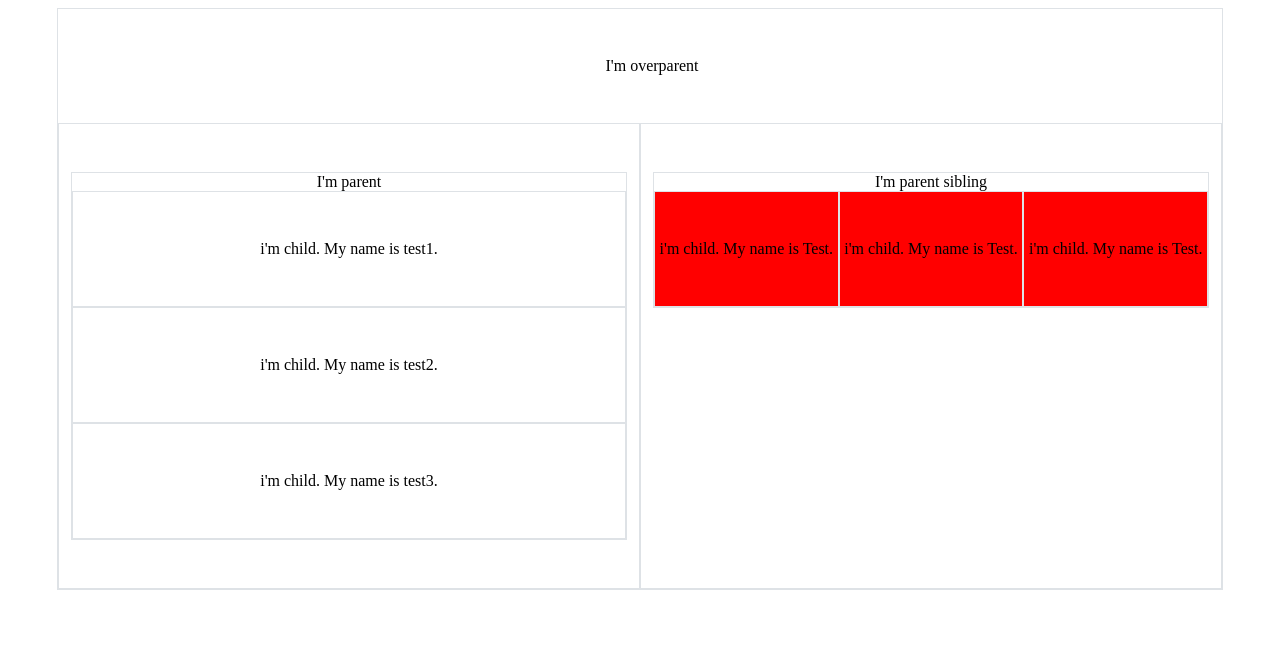
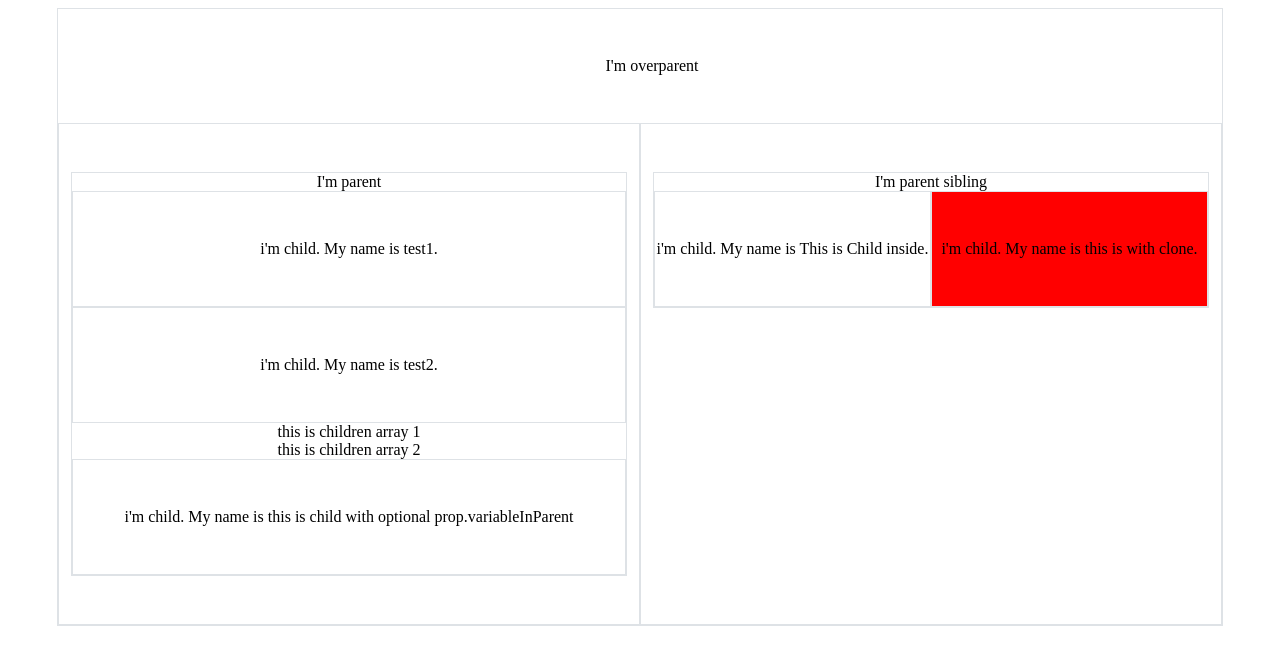
Before and after one commit to PieroProcessing/react-lessons, a React (Create React App) app: page / in a window 1280 px wide. Shown: the top 664 px of the page. Built offline with nearby package versions, Linux system fonts and the light colour scheme.

Commit message:
update project

```diff
--- a/src/componets/Child/index.tsx
+++ b/src/componets/Child/index.tsx
@@ -7,10 +7,11 @@ interface Props {
 }
 
 const Child = (props: Props): JSX.Element => {
-    console.log("i'm child");
+    console.log("i'm child", props.element.id);
     return (
       <div id={props.element.id} className='col py-5 border' style={{ backgroundColor: props.backgroundColor}}>
         i'm child. My name is {props.element.id}.
+        {props?.variableInParent || null}
       </div>
     );
 }
--- a/src/componets/OverParent/index.tsx
+++ b/src/componets/OverParent/index.tsx
@@ -2,18 +2,20 @@ import React from 'react' ;
 import { Parent, ParentSibling, Child } from '../index'
 
 const OverParent = ():JSX.Element => {
-
+    console.log('this is OverParent message: ');
+    const handleCallback = (txt: string)=> console.log('this is callback message: ', txt)
     return (
       <div className="row text-center ">
         <div className="col-12 py-5">I'm overparent</div>
         <div className="col py-5 border">
-            <Parent />
+          <Parent >
+              <div> this is children array 1</div>
+              <div> this is children array 2</div>
+          </Parent>
         </div>
         <div className="col py-5 border">
-            <ParentSibling>
-                <Child isActive={true} element={{ id: 'Test', age: 46 }}/>
-                <Child isActive={true} element={{ id: 'Test', age: 46 }}/>
-                <Child isActive={true} element={{ id: 'Test', age: 46 }}/>
+          <ParentSibling  callback={handleCallback} >
+            {(attr: any)=> <Child {...attr} />}
           </ParentSibling>
         </div>
       </div>
--- a/src/componets/Parent/index.tsx
+++ b/src/componets/Parent/index.tsx
@@ -1,22 +1,24 @@
 import React from 'react' ;
 import { Child } from '..';
 
-
-const Parent = ():JSX.Element => {
-  console.log(`I'm parent`);
-
+interface Props {
+  [key: string]: any;
+}
+const Parent = (props: Props):JSX.Element => {
+  console.log(`I'm parent`, props);
+  const variableInParent = "variableInParent";
   return (
-    <div className='border'>
+    <div className="border">
       <div>I'm parent</div>
-          {
-        ['test1', 'test2', 'test3'].map((el, index) => <Child
-                key={index}
-                isActive={true}
-                element={{id: el, age: 46}}
-                />)
-        }
+      {["test1", "test2"].map((el, index) => (
+        <Child key={index} isActive={true} element={{ id: el, age: 46 }} />
+      ))}
+      {React.Children.map(props.children, (child)=> child)}
+      {React.cloneElement( <Child isActive={true} element={{ id: 'this is child with optional prop', age: 30 }} />, {
+        variableInParent
+      })}
     </div>
-  )
+  );
 
 }
 
--- a/src/componets/ParentSibling/index.tsx
+++ b/src/componets/ParentSibling/index.tsx
@@ -1,19 +1,31 @@
 import React from "react";
+import Child from "../Child";
 
-
+interface Props {
+  [key: string]: any;
+  callback: (attr: any)=> void
+}
 
 const ParentSibling = (props: Props): JSX.Element =>{
-  console.log('i\'m parent  sibling')
+  console.log('i\'m parent  sibling', props)
 
   return (
-       <div className="border">
+    <div className="border">
       <div className="p-y5 ">
-        <span>I'm parent sibling</span>
+        <span onClick={() => props.callback("I'm parent sibling")}>
+          I'm parent sibling
+        </span>
         <div className="d-flex flex-row">
-    {
-      React.Children.map(props.children, child => React.cloneElement(child,{ isActive: true, element: { id: 'Test', age: 46 }, backgroundColor: 'red'}))
-    }
-    </div>
+          <Child
+            isActive={true}
+            element={{ id: "This is Child inside", age: 46 }}
+          />
+          {props.children({
+            isActive: true,
+            element: { id: "this is with clone", age: 46 },
+            backgroundColor: "red",
+          })}
+        </div>
       </div>
     </div>
   );
```
Lines whose indentation alone changed are shown as unchanged.
